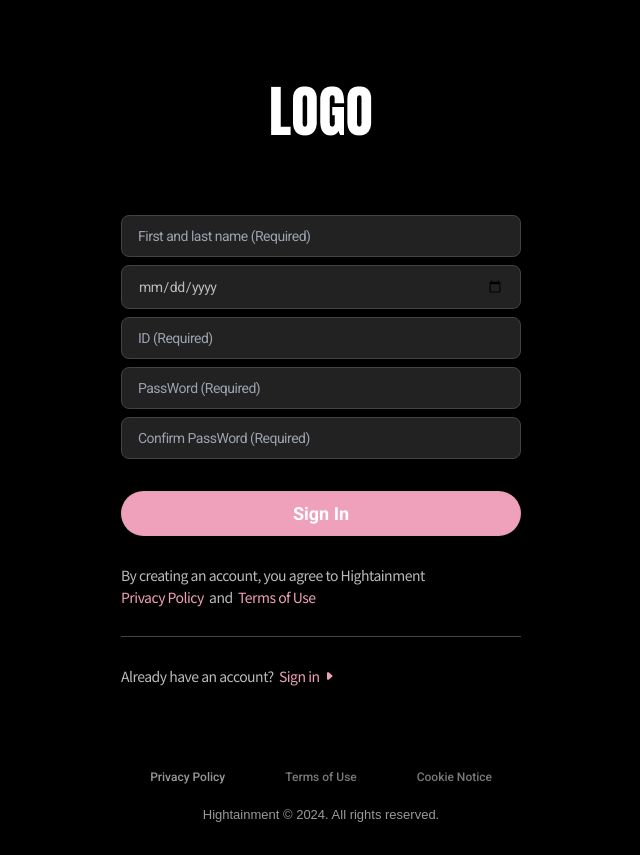
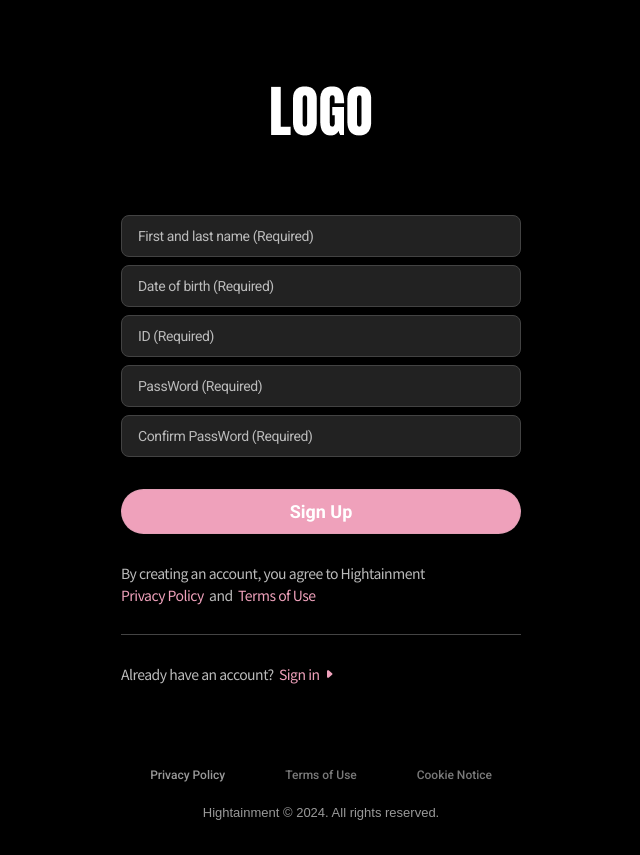
Before and after one commit to Nguyenhien4599/hightainment, a React (Create React App) app: page /register in a window 1280 px wide. Shown: the whole page, without its empty margins (319-959 px from the left). Built offline with nearby package versions, Linux system fonts and the light colour scheme.

Commit message:
done register page

```diff
--- a/src/index.css
+++ b/src/index.css
@@ -40,7 +40,8 @@
     top: 0;
 }
 
-.react-datepicker__input-container input::placeholder {
+.react-datepicker__input-container input::placeholder,
+.placeholder-custom::placeholder {
     font-size: 14px;
     font-weight: 400;
     letter-spacing: -0.4px;
@@ -56,3 +57,7 @@
     background-color: #efa1bb; /* Nền của ngày đã chọn */
     color: white;
 }
+
+.react-datepicker-wrapper {
+    display: block !important;
+}
--- a/src/pages/Register/index.tsx
+++ b/src/pages/Register/index.tsx
@@ -4,6 +4,8 @@ import { zodResolver } from '@hookform/resolvers/zod';
 import { z } from 'zod';
 import { Link } from 'react-router-dom';
 import clsx from 'clsx';
+import DatePicker from 'react-datepicker';
+import moment from 'moment';
 
 import logo from '@/assets/images/5f5356c6bf7ad09a4bc9223cf055cfcc.png';
 import icon from '@/assets/images/c8.svg';
@@ -26,6 +28,7 @@ export default function Index() {
     const {
         control,
         handleSubmit,
+        setValue,
         formState: { errors },
     } = useForm({
         resolver: zodResolver(schema),
@@ -39,32 +42,15 @@ export default function Index() {
         },
     });
 
-    const [dateOfBirthState, setDateOfBirthState] = React.useState<string | Date | undefined>(undefined);
-    const [isOpen, setIsOpen] = React.useState<boolean>(false);
+    const [dateOfBirthState, setDateOfBirthState] = React.useState<Date | null>(null);
+
+    const handleChangeDate = (val: Date | null) => {
+        setDateOfBirthState(val);
+        setValue('dateOfBirth', moment(val).format('DD/MM/YYYY'), { shouldValidate: true });
+    };
 
     const onSubmit = (data: any) => {
         console.log(data);
-    };
-
-    const handleInputDatePickerClick = () => {
-        setIsOpen(!isOpen);
-    };
-
-    // const handleSelectDate = (val: Date | undefined) => {
-    //     if (date) {
-    //         setValue('dateOfBirth', moment(val).format('YYYY-MM-DD'));
-    //         setDateOfBirthState(moment(val).format('YYYY-MM-DD'));
-    //     }
-    //     else {
-    //         setValue('dateOfBirth', '');
-    //         setDateOfBirthState();
-    //     }
-
-    //     setIsOpen(false);
-    // };
-
-    const handleDayClick = (day: Date) => {
-        setIsOpen(false);
     };
 
     console.log('err', errors);
@@ -107,32 +93,30 @@ export default function Index() {
                                         {...field}
                                         placeholder="First and last name (Required)"
                                         className={clsx(
-                                            'w-full px-4 py-3 outline-none bg-[#222] rounded-lg border text-sm leading-none font-normal tracking-[-0.5px] text-[#BBB]',
+                                            'placeholder-custom w-full px-4 py-3 outline-none bg-[#222] rounded-lg border text-sm leading-none font-normal tracking-[-0.5px] text-[#BBB]',
                                             errors.name ? 'border-red-400' : 'border-[#434343]',
                                         )}
                                     />
                                 )}
                             />
                         </div>
-                        <div className="mb-2 relative">
+                        <div className="mb-2">
                             <Controller
                                 name="dateOfBirth"
                                 control={control}
                                 render={({ field }) => (
-                                    <>
-                                        <input
-                                            type="date"
-                                            onClick={handleInputDatePickerClick}
+                                    <DatePicker
                                         id="dateOfBirth"
-                                            placeholder="Date of birth (Required)"
                                         {...field}
-                                            value={dateOfBirthState ? dateOfBirthState.toString() : ''}
+                                        selected={dateOfBirthState}
+                                        placeholderText="Date of birth (Required)"
+                                        dateFormat="dd/MM/yyyy"
+                                        onChange={handleChangeDate}
                                         className={clsx(
                                             'w-full px-4 py-3 outline-none bg-[#222] rounded-lg border text-sm leading-none font-normal tracking-[-0.5px] text-[#BBB]',
                                             errors.dateOfBirth ? 'border-red-400' : 'border-[#434343]',
                                         )}
                                     />
-                                    </>
                                 )}
                             />
                         </div>
@@ -146,7 +130,7 @@ export default function Index() {
                                         placeholder="ID (Required)"
                                         {...field}
                                         className={clsx(
-                                            'w-full px-4 py-3 outline-none bg-[#222] rounded-lg border text-sm leading-none font-normal tracking-[-0.5px] text-[#BBB]',
+                                            'placeholder-custom w-full px-4 py-3 outline-none bg-[#222] rounded-lg border text-sm leading-none font-normal tracking-[-0.5px] text-[#BBB]',
                                             errors.ID ? 'border-red-400' : 'border-[#434343]',
                                         )}
                                     />
@@ -164,7 +148,7 @@ export default function Index() {
                                         placeholder="PassWord (Required)"
                                         {...field}
                                         className={clsx(
-                                            'w-full px-4 py-3 outline-none bg-[#222] rounded-lg border text-sm leading-none font-normal tracking-[-0.5px] text-[#BBB]',
+                                            'placeholder-custom w-full px-4 py-3 outline-none bg-[#222] rounded-lg border text-sm leading-none font-normal tracking-[-0.5px] text-[#BBB]',
                                             errors.passWord ? 'border-red-400' : 'border-[#434343]',
                                         )}
                                     />
@@ -182,7 +166,7 @@ export default function Index() {
                                         placeholder="Confirm PassWord (Required)"
                                         {...field}
                                         className={clsx(
-                                            'w-full px-4 py-3 outline-none bg-[#222] rounded-lg border text-sm leading-none font-normal tracking-[-0.5px] text-[#BBB]',
+                                            'placeholder-custom w-full px-4 py-3 outline-none bg-[#222] rounded-lg border text-sm leading-none font-normal tracking-[-0.5px] text-[#BBB]',
                                             errors.confirmPassword ? 'border-red-400' : 'border-[#434343]',
                                         )}
                                     />
@@ -191,9 +175,9 @@ export default function Index() {
                         </div>
                         <button
                             type="submit"
-                            className="w-full h-[45px] bg-customColor-primary text-center rounded-[50px] border border-[]w-full h-[45px] text-center text-lg leading-none font-semibold text-white bg-customColor-primary rounded-[50px] border border-[#99999926]"
+                            className="w-full h-[45px] text-center text-lg leading-none font-semibold text-white bg-customColor-primary rounded-[50px] border border-[#99999926]"
                         >
-                            Sign In
+                            Sign Up
                         </button>
                     </form>
                     <div className="text-[#BBB] text-sm leading-none font-normal tracking-[-0.5px] font-notoSansKr">
@@ -209,7 +193,7 @@ export default function Index() {
                         </p>
                         <p className="pt-8 border-t border-[#444]">
                             Already have an account?&nbsp;&nbsp;
-                            <Link to="/" className="text-customColor-primary inline-flex items-center">
+                            <Link to="/login" className="text-customColor-primary inline-flex items-center">
                                 Sign in &nbsp;&nbsp;
                                 <img src={icon1} alt="icon" />
                             </Link>
```
Lines whose indentation alone changed are shown as unchanged.
